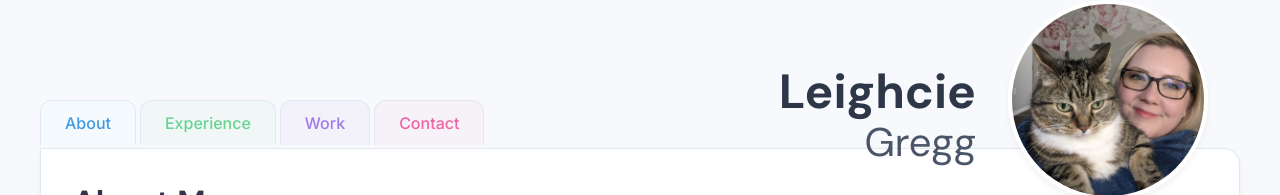
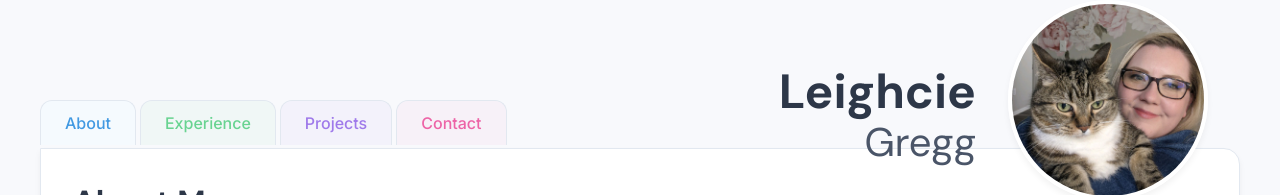
Before and after one commit to leighcie/my-website, a plain HTML site: page index.html in a window 1280 px wide. Shown: the top 195 px of the page. Drawn offline with Linux system fonts and the light colour scheme.

Commit message:
updated work to projects for clarity

```diff
--- a/index.html
+++ b/index.html
@@ -20,7 +20,7 @@
     <nav class="main-tabs">
         <button class="main-tab active" data-tab="about">About</button>
         <button class="main-tab" data-tab="experience">Experience</button>
-        <button class="main-tab" data-tab="work">Work</button>
+        <button class="main-tab" data-tab="work">Projects</button>
         <button class="main-tab" data-tab="contact">Contact</button>
     </nav>
 
@@ -111,7 +111,7 @@
         </div>
     </div>
     <div class="main-content" id="work">
-        <h2>Work</h2>
+        <h2>Projects</h2>
         <div class="github-link" style="margin-bottom: 2rem;">
             <a href="https://github.com/leighcie/" target="_blank" rel="noopener noreferrer"
                style="display: inline-flex; align-items: center; gap: 0.5rem; padding: 0.5rem 1rem;
```
